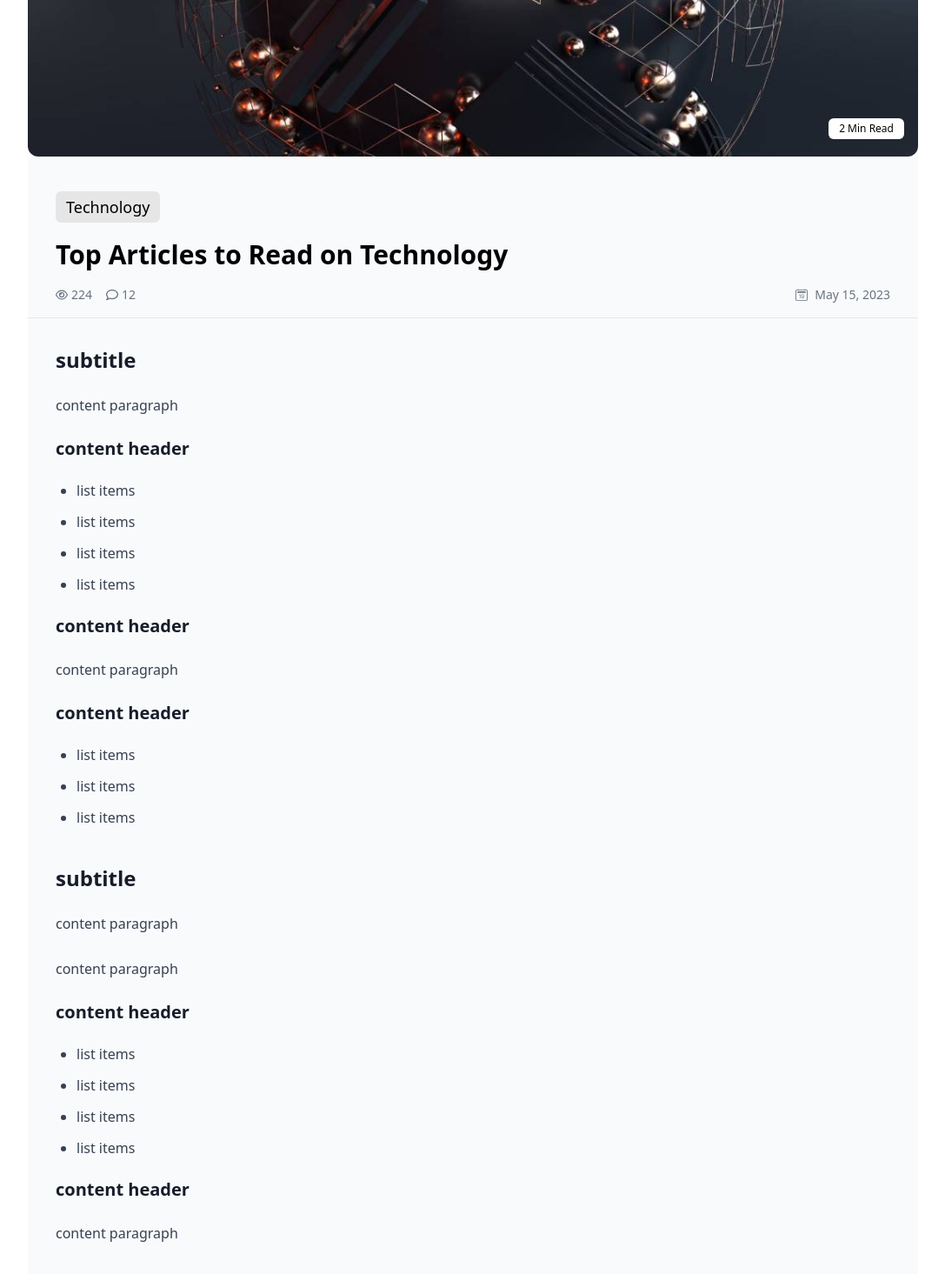
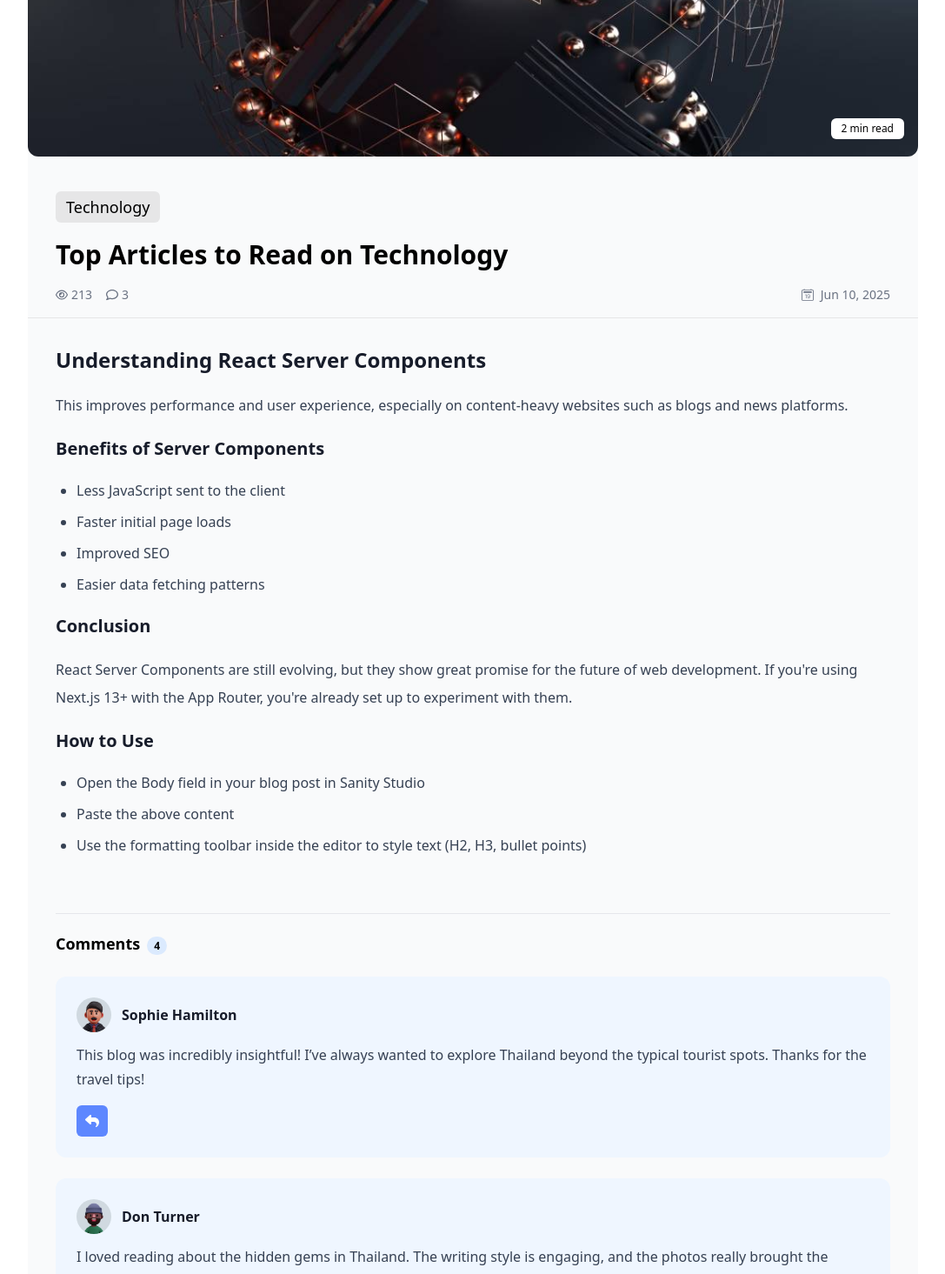
Before and after one commit to Ahmed-Hossam1/blog-app-, a Next.js app: page /blog/1 in a window 1280 px wide. Shown: the part 400-1865 px from the top of the page at 87% size, without its empty margins (96-1183 px from the left). Built offline with nearby package versions, Linux system fonts and the light colour scheme.

Commit message:
edit details blog page

```diff
--- a/src/app/blog/[slug]/page.tsx
+++ b/src/app/blog/[id]/page.tsx
@@ -1,12 +1,16 @@
 import SectionWrapper from "@/components/SectionWrapper";
-import { blogsData } from "@/data";
+import Button from "@/components/Ui/Button";
+import { IBlog } from "@/interface";
 import Image from "next/image";
 import { BsCalendar2Date } from "react-icons/bs";
-import { FaRegEye, FaRegComment } from "react-icons/fa6";
+import { FaRegComment, FaRegEye, FaReply } from "react-icons/fa6";
 
-const page = async ({ params }: { params: Promise<{ slug: string }> }) => {
-  const { slug } = await params;
-  console.log(slug)
+const page = async ({ params }: { params: Promise<{ id: string }> }) => {
+  const { id } = await params;
+  const res = await fetch(`http://localhost:3000/api/blogs/${id}`);
+  const data: IBlog = await res.json();
+
+  if (!data) return;
   return (
     <SectionWrapper className="pt-40">
       <div className="container mx-auto max-w-5xl ">
@@ -15,14 +19,14 @@ const page = async ({ params }: { params: Promise<{ slug: string }> }) => {
           <div className="relative mb-10 overflow-hidden rounded-xl">
             {/* Cover Image */}
             <Image
-              src="/image1.jpg"
-              alt="blog cover"
+              src={`/${data.coverImage}`}
+              alt={`/${data.slug}`}
               width={1200}
               height={600}
               className="h-105 w-full object-cover"
             />
             <span className="absolute bottom-5 right-4 rounded-md bg-white px-3 py-1 text-xs font-medium">
-              2 Min Read
+              {data.meta?.readTime}
             </span>
           </div>
 
@@ -31,28 +35,28 @@ const page = async ({ params }: { params: Promise<{ slug: string }> }) => {
             {/* Header */}
             <div className="mb-8 border-b px-8 pb-4  border-gray">
               <span className="inline-block rounded-md bg-gray px-3 py-1 text-lg">
-                Technology
+                {data.category}
               </span>
 
               <h1 className="mt-4 text-3xl font-semibold leading-snug">
-                Top Articles to Read on Technology
+                {data.title}
               </h1>
 
               <div className="mt-4 flex flex-wrap items-center justify-between  text-sm text-gray-500">
                 <div className="flex items-center gap-4">
                   <span className="flex items-center gap-1 ">
                     <FaRegEye />
-                    <span>224</span>
+                    <span>{data.meta?.views}</span>
                   </span>
                   <span className="flex items-center gap-1">
                     <FaRegComment />
-                    <span>12</span>
+                    <span>{data.meta?.commentsCount}</span>
                   </span>
                 </div>
                 <div>
                   <span className="flex items-center gap-2">
                     <BsCalendar2Date />
-                    <span>May 15, 2023</span>
+                    <span>{data.meta?.publishDate}</span>
                   </span>
                 </div>
               </div>
@@ -62,27 +66,26 @@ const page = async ({ params }: { params: Promise<{ slug: string }> }) => {
             <article className="prose  px-8  max-w-none prose-h2:mt-10 prose-p:text-gray-600">
               {/* details */}
               <div className="border-b border-gray-200 pb-6">
-                {blogsData.map((blog) => (
-                  <div key={blog.id} className="mb-10">
+                <div className="mb-10">
                   {/* Subtitle */}
                   <h2 className="mb-5 text-2xl font-semibold text-baseInk">
-                      subtitle
+                    {data.subtitle}
                   </h2>
 
                   {/* Content */}
-                    {blog.content?.map((content, index) => (
+                  {data.content?.map((content, index) => (
                     <div key={index} className="mb-5">
                       {/* Heading */}
                       {content.type === "heading" && (
                         <h3 className="mb-3 text-xl font-semibold text-baseInk">
-                            content header
+                          {content.text}
                         </h3>
                       )}
 
                       {/* Paragraph */}
                       {content.type === "paragraph" && (
                         <p className="mb-4 leading-8 text-gray-700">
-                            content paragraph
+                          {content.text}
                         </p>
                       )}
 
@@ -91,7 +94,7 @@ const page = async ({ params }: { params: Promise<{ slug: string }> }) => {
                         <ul className="mb-4 list-disc pl-6 space-y-2 text-gray-700">
                           {content.items?.map((item, i) => (
                             <li key={i} className="leading-7">
-                                list items
+                              {item}
                             </li>
                           ))}
                         </ul>
@@ -99,26 +102,21 @@ const page = async ({ params }: { params: Promise<{ slug: string }> }) => {
                     </div>
                   ))}
                 </div>
-                ))}
               </div>
 
               {/* Comments Container */}
               <div className="mt-5 border-b pb-4  border-gray">
                 {/* Comments Header */}
                 <h3 className="mb-6 text-lg font-semibold">
-                  Comments{" "}
+                  Comments
                   <span className="ml-2 rounded-full bg-blue-100 px-2 py-0.5 text-xs">
-                    3
+                    {data.comments?.length}
                   </span>
                 </h3>
                 {/* Comments Body */}
                 <div className="space-y-6">
-                  {blogsData.map((item) =>
-                    item.comments?.map((comment) => (
-                      <div
-                        key={comment.id}
-                        className="rounded-xl bg-blue-50 p-6"
-                      >
+                  {data.comments?.map((comment) => (
+                    <div key={comment.id} className="rounded-xl bg-blue-50 p-6">
                       {/* Header */}
                       <div className="mb-3 flex items-center gap-3">
                         <Image
@@ -129,20 +127,21 @@ const page = async ({ params }: { params: Promise<{ slug: string }> }) => {
                           className=" rounded-full object-cover"
                         />
                         <h4 className="font-semibold text-baseInk">
-                            comment author
+                          {comment.author}
                         </h4>
                       </div>
 
                       {/* Comment Text */}
-                        <p className="mb-4 leading-7 text-gray-700">comment</p>
+                      <p className="mb-4 leading-7 text-gray-700">
+                        {comment.comment}
+                      </p>
 
                       {/* Reply Button */}
-                        <button className="flex h-9 w-9 items-center justify-center rounded-full bg-blue-600 text-white hover:bg-blue-700 transition">
-                          Icon
-                        </button>
+                      <Button className="flex h-9 w-9 items-center justify-center  bg-primary text-white hover:bg-blue-700 transition">
+                        <FaReply />
+                      </Button>
                     </div>
-                    )),
-                  )}
+                  ))}
                 </div>
               </div>
 
```
Lines whose indentation alone changed are shown as unchanged.
